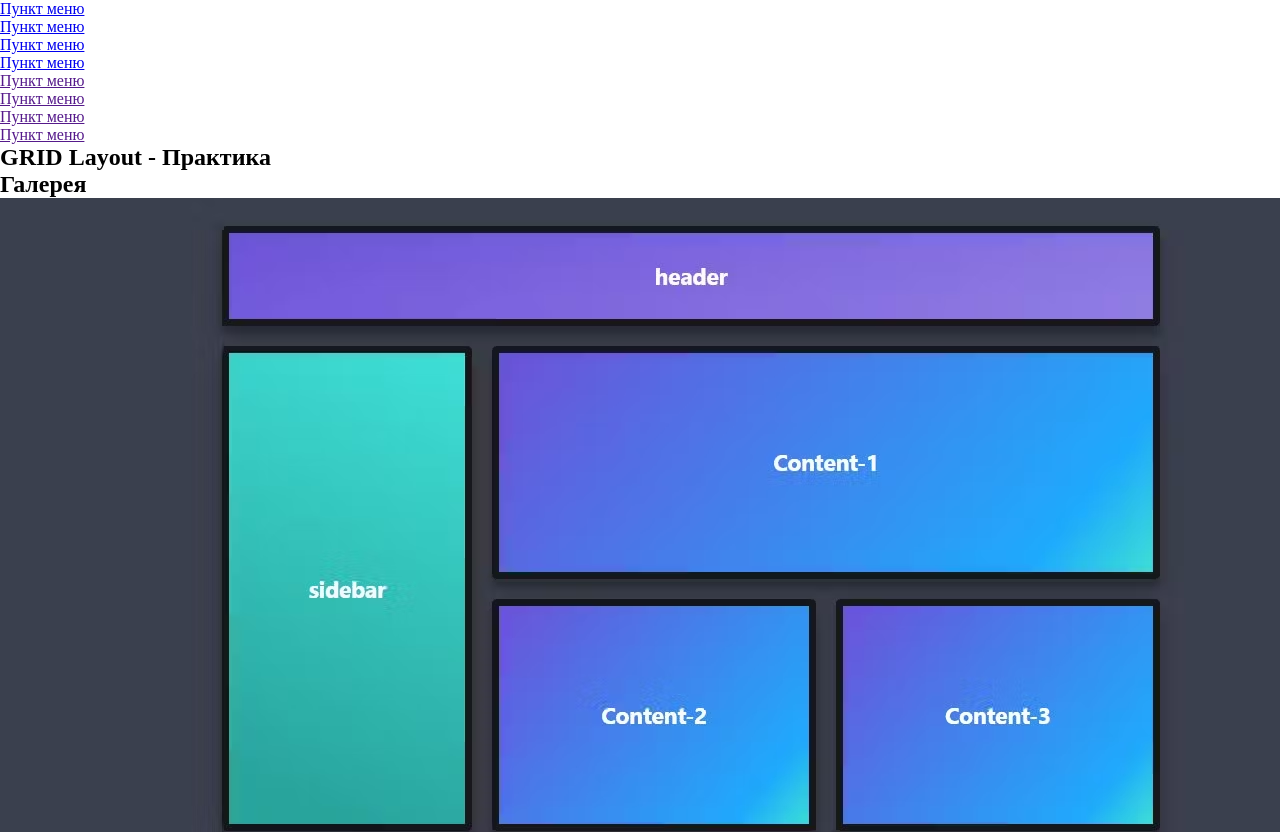
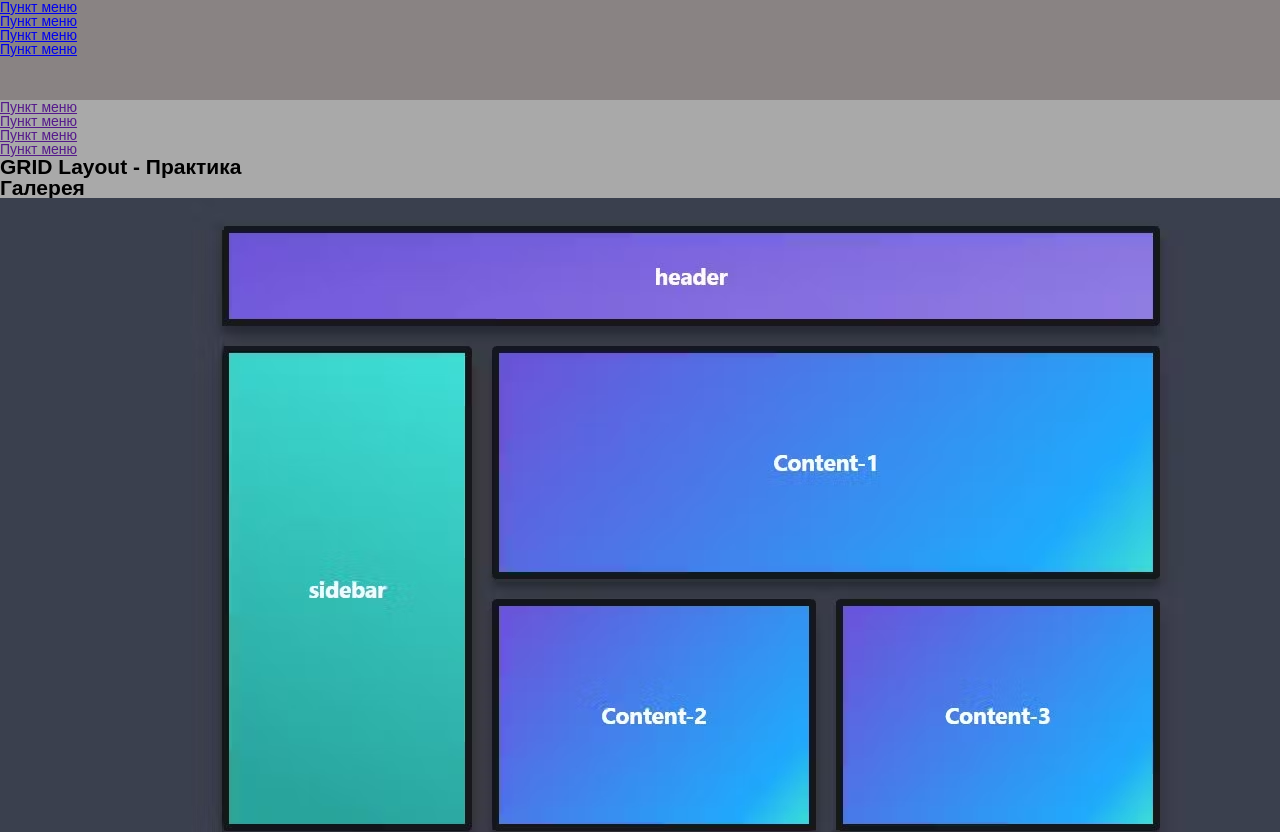
Before and after one commit to Vidiborets0012/GRID, a plain HTML site: page grid.html in a window 1280 px wide. Shown: the top 832 px of the page. Drawn offline with Linux system fonts and the light colour scheme.

Commit message:
build the main grid of the page

```diff
--- a/css/grid.css
+++ b/css/grid.css
@@ -1,8 +1,7 @@
 :root {
-  /* --color-dark: #000;
-  --color-light: #fff;
-  --container-color: #1e90ff;
-  --element-color: #f1f1f1; */
+  --bg-color-dark-gray: #898383;
+  --bg-color-light-gray: #a9a9a9;
+  --color-dark: #000;
 }
 
 html {
@@ -27,16 +26,33 @@ ul {
   list-style: none;
 }
 
-.visually-hidden {
-  position: absolute;
-  clip: rect(0 0 0 0);
-  width: 1px;
-  height: 1px;
-  margin: -1px;
-  border: 0;
-  padding: 0;
-  white-space: nowrap;
-  clip-path: inset(100%);
-  clip: rect(0 0 0 0);
-  overflow: hidden;
+body {
+  font-family: Arial, Helvetica, sans-serif;
+  font-size: 14px;
+  line-height: 1;
+  color: var(--color-dark);
 }
+
+.wrapper {
+  display: grid;
+  grid-template: minmax(100px, auto) 1fr minmax(70px, auto) / 1fr;
+  min-height: 100%;
+  grid-template-areas:
+    'header'
+    'main'
+    'footer';
+}
+
+.header {
+  grid-area: header;
+  background-color: var(--bg-color-dark-gray);
+}
+
+.main {
+  grid-area: main;
+  background-color: var(--bg-color-light-gray);
+}
+.footer {
+  grid-area: footer;
+  background-color: var(--bg-color-dark-gray);
+}
```
